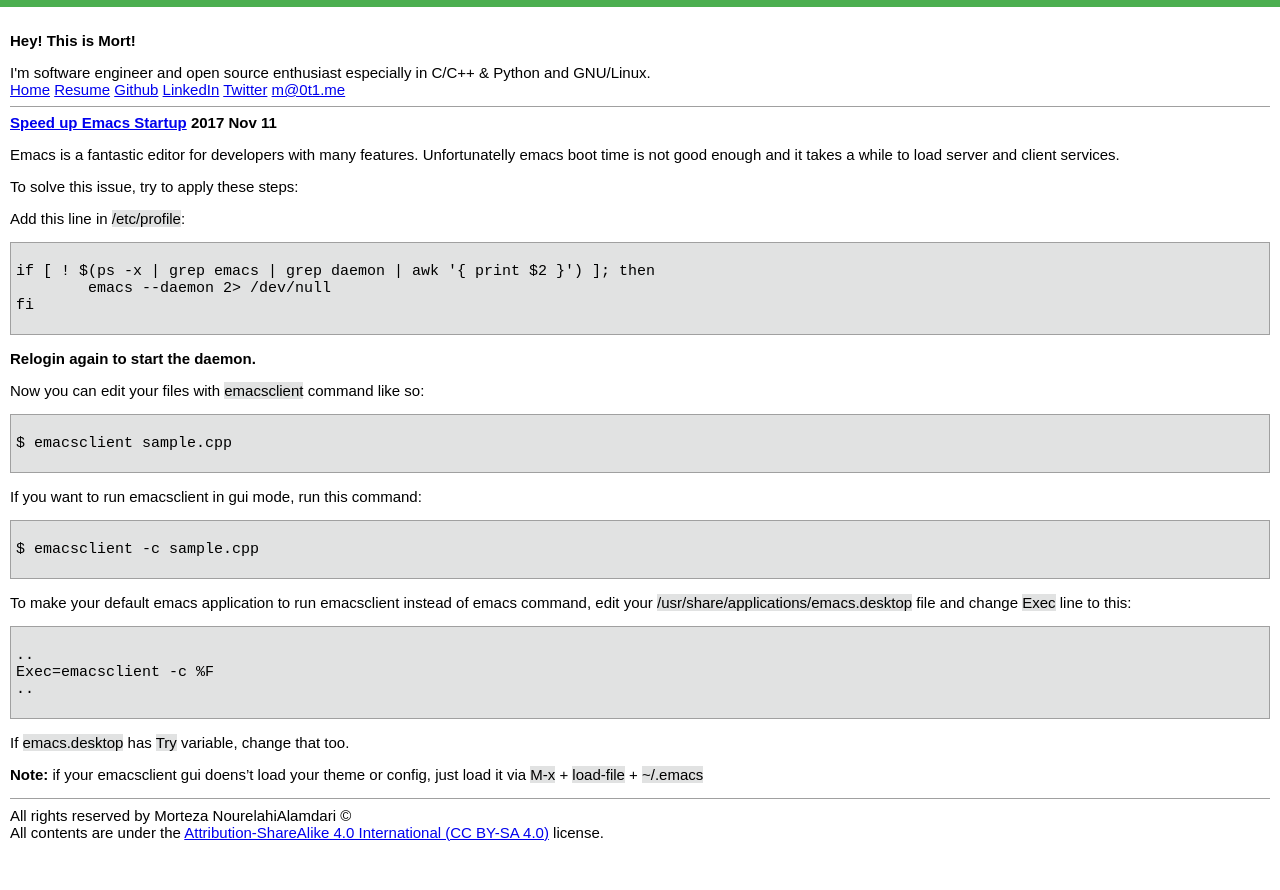
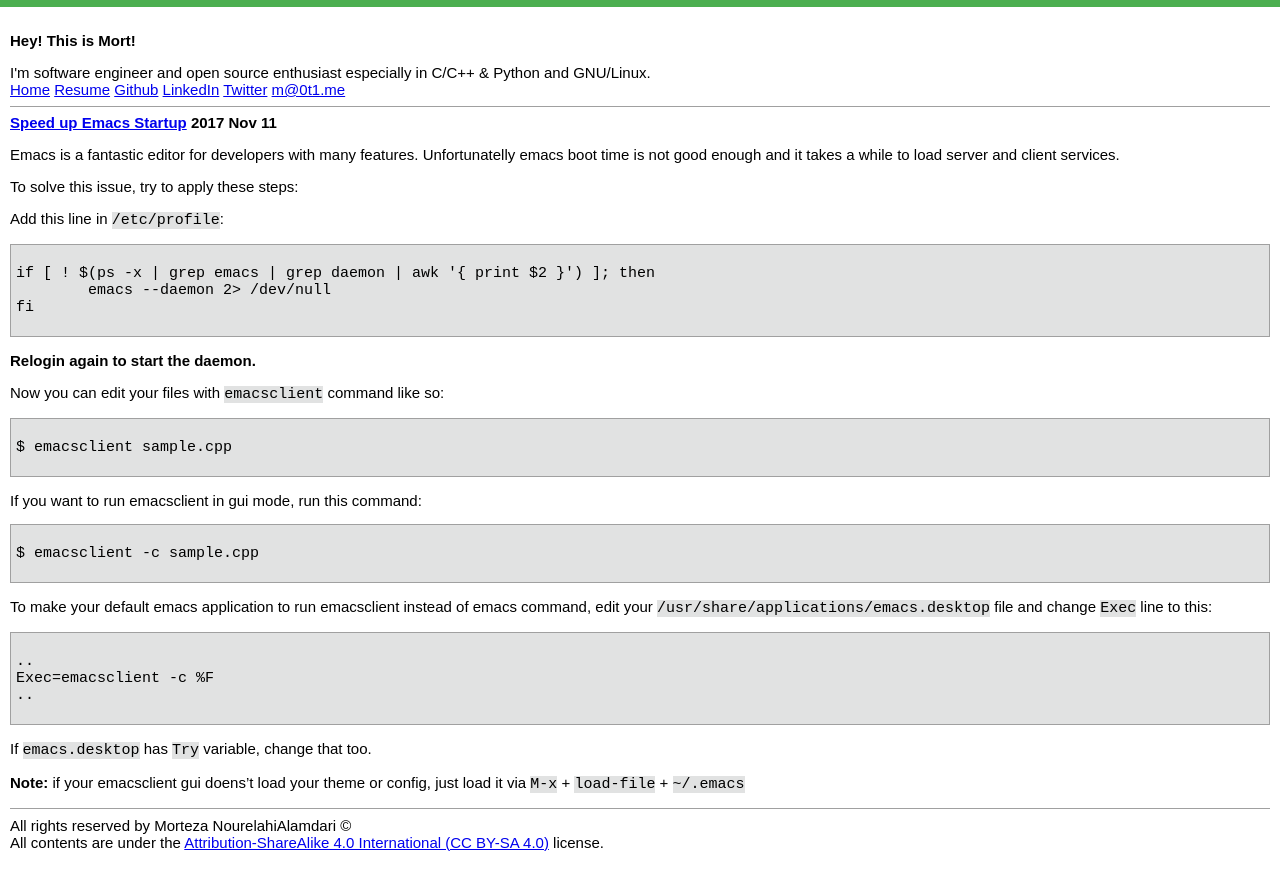
Before and after one commit to Mortezaipo/stage, a Jekyll site: the page built from _posts/2017-11-08-speed-up-emacs-startup.md, in a window 1280 px wide. Shown: the top 890 px of the page. Built offline with Jekyll 4.4.1, drawn with Linux system fonts in a browser that asks for light colours.

Commit message:
Update stage

```diff
--- a/static/css/extra.css
+++ b/static/css/extra.css
@@ -59,6 +59,7 @@ hr {
 
 .highlighter-rouge {
     background-color: #e1e2e2;
+    font-family: hack, monospace, sans-serif;
 }
 
 .highlighter-rouge * {
```
